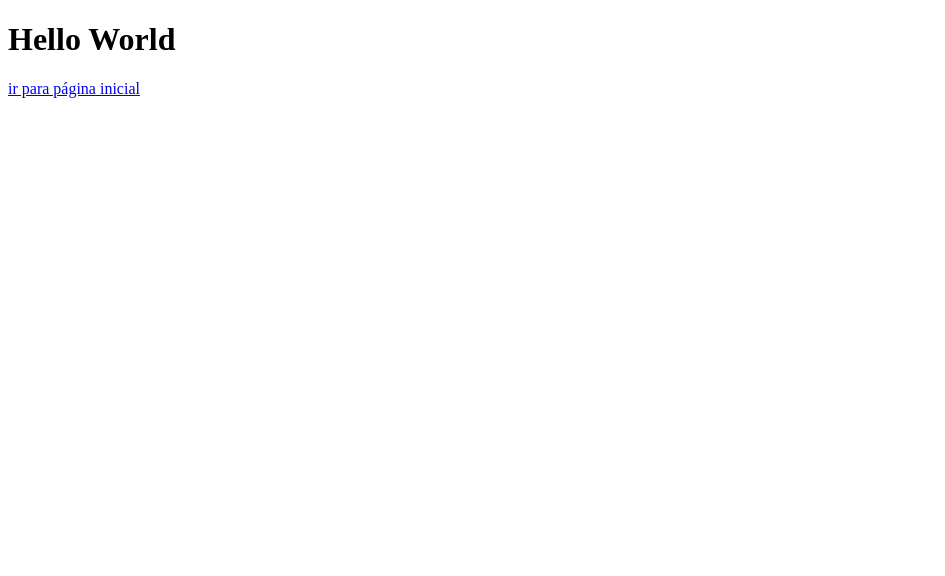
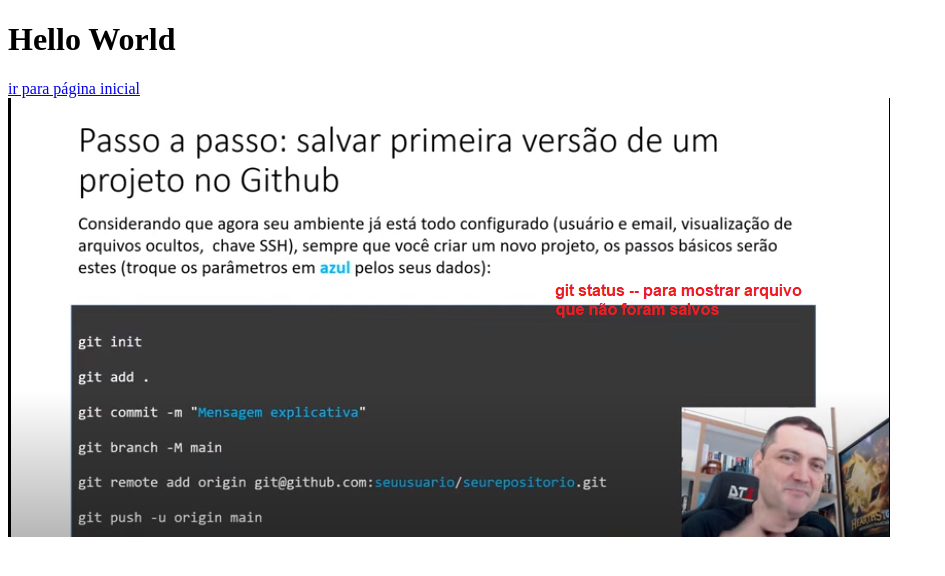
Before and after one commit to Dougcost4/tutorial-git, a plain HTML site: page vendas.html in a window 1280 px wide. Shown: the whole page, without its empty margins (0-945 px from the left). Drawn offline with Linux system fonts and the light colour scheme.

Commit message:
Acrescentado foto do tutorial

```diff
--- a/vendas.html
+++ b/vendas.html
@@ -9,5 +9,7 @@
 <body>
     <h1>Hello World</h1>
     <a href="index.html">ir para página inicial</a>
+    <br>
+    <img src="tutorial.png" alt="">
 </body>
 </html>
```
Also changed, not shown: Passo a passo para salvar arquivo github.png (deleted), tutorial.png (added).
